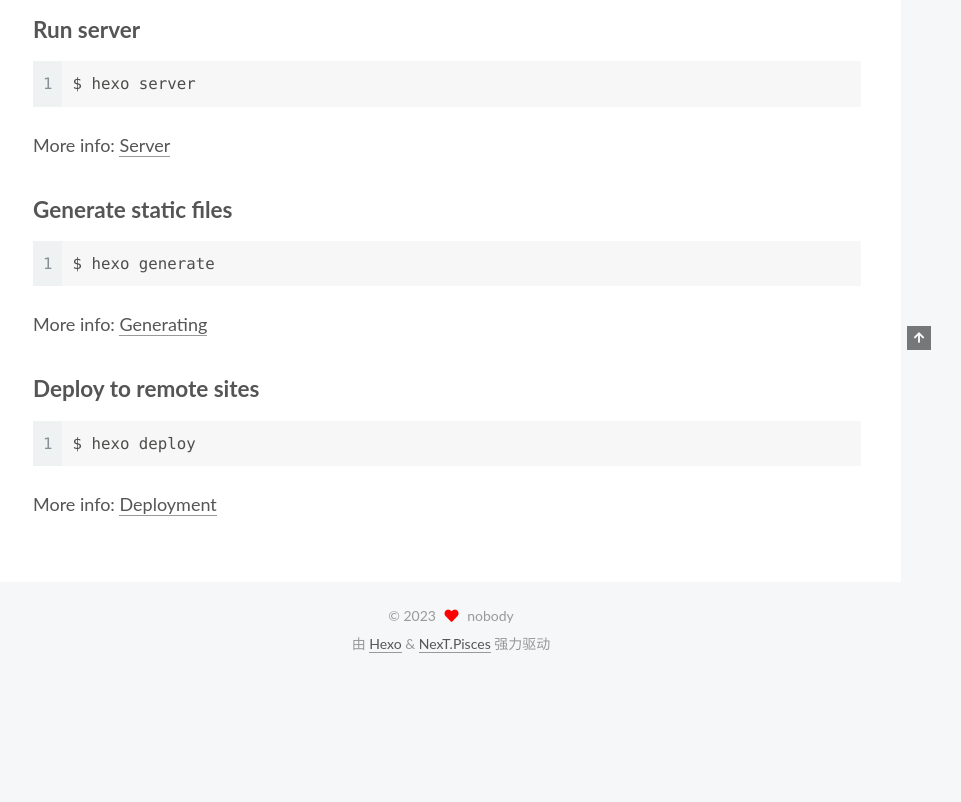
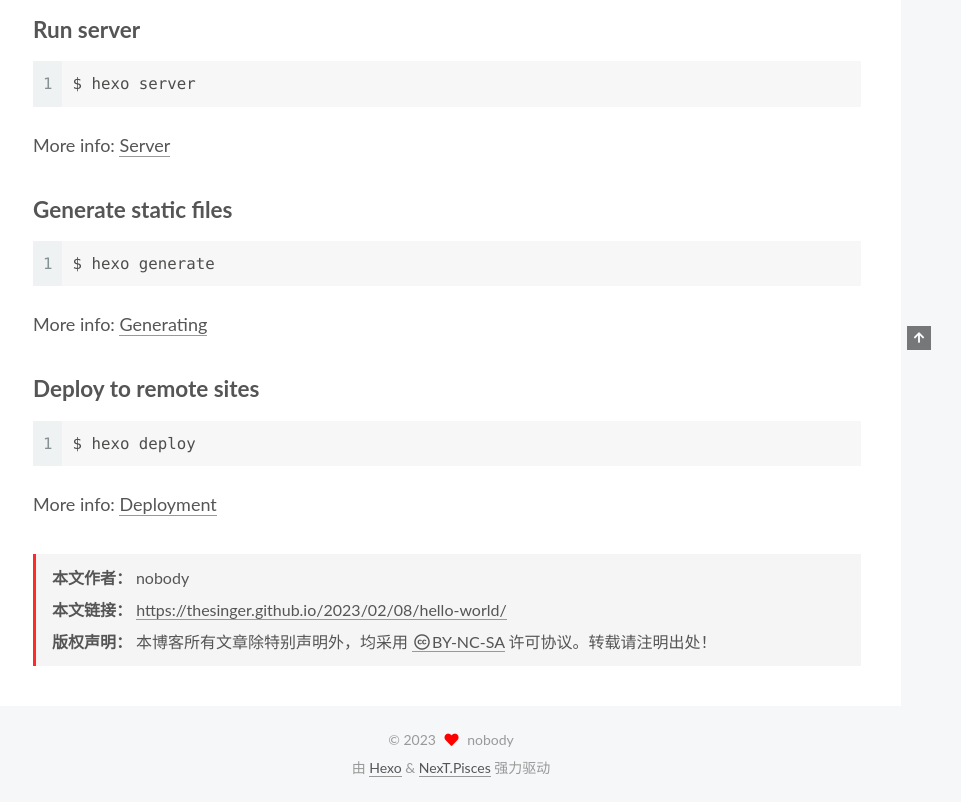
Before and after one commit to thesinger/thesinger.github.io, a plain HTML site: page 2023/02/08/hello-world/index.html in a window 1280 px wide. Shown: the part 550-1352 px from the top of the page, without its empty margins (319-1280 px from the left). Before the commit the page ends 1228 px from the top, so only its background shows below. Drawn offline with Linux system fonts and the light colour scheme.

Commit message:
Site updated: 2023-02-09 08:44:33

```diff
--- a/2023/02/08/hello-world/index.html
+++ b/2023/02/08/hello-world/index.html
@@ -223,6 +223,23 @@
 
 
 
+
+<div>
+<ul class="post-copyright">
+  <li class="post-copyright-author">
+    <strong>本文作者： </strong>nobody
+  </li>
+  <li class="post-copyright-link">
+    <strong>本文链接：</strong>
+    <a href="https://thesinger.github.io/2023/02/08/hello-world/" title="Hello World">https://thesinger.github.io/2023/02/08/hello-world/</a>
+  </li>
+  <li class="post-copyright-license">
+    <strong>版权声明： </strong>本博客所有文章除特别声明外，均采用 <a href="https://creativecommons.org/licenses/by-nc-sa/4.0/" rel="noopener" target="_blank"><i class="fab fa-fw fa-creative-commons"></i>BY-NC-SA</a> 许可协议。转载请注明出处！
+  </li>
+</ul>
+</div>
+
+
       <footer class="post-footer">
 
 
--- a/css/main.css
+++ b/css/main.css
@@ -1168,7 +1168,7 @@ pre .javascript .function {
 }
 .links-of-author a::before,
 .links-of-author span.exturl::before {
-  background: #ffdd96;
+  background: #9f731f;
   border-radius: 50%;
   content: ' ';
   display: inline-block;
@@ -1962,6 +1962,13 @@ pre .javascript .function {
 #qr p {
   text-align: center;
 }
+.post-copyright {
+  background: var(--card-bg-color);
+  border-left: 3px solid #ff2a2a;
+  list-style: none;
+  margin: 2em 0 0;
+  padding: 0.5em 1em;
+}
 .category-all-page .category-all-title {
   text-align: center;
 }
```
